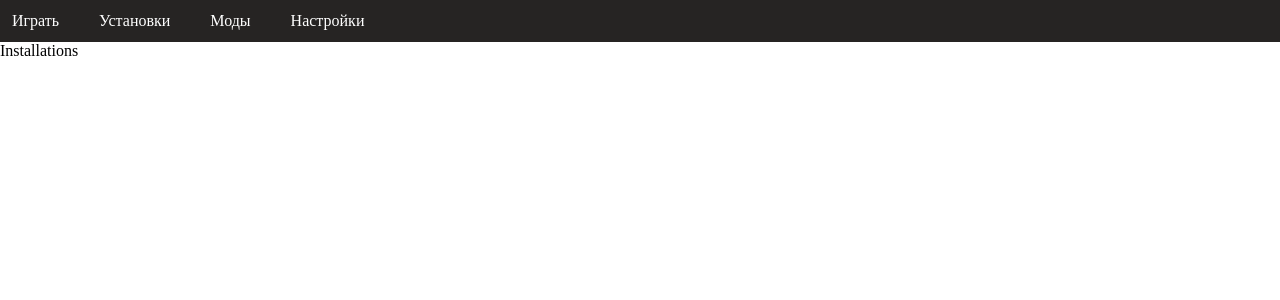
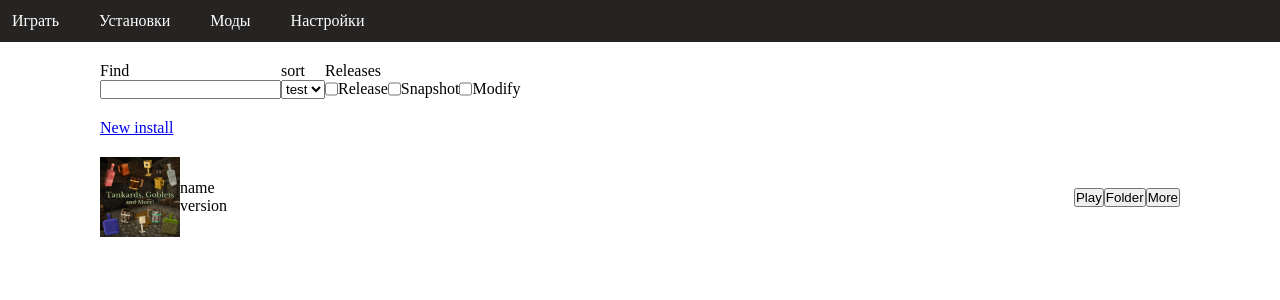
Before and after one commit to VMataruev/KLauncher, a React (Vite) app in the folder src/renderer/: page /installations in a window 1280 px wide. Shown: the top 300 px of the page. Built offline with nearby package versions, Linux system fonts and the light colour scheme.

Commit message:
installation work

```diff
--- a/src/renderer/src/App.tsx
+++ b/src/renderer/src/App.tsx
@@ -4,6 +4,7 @@ import Installations from "./features/installations/pages/installations";
 import Mods from './features/mods/pages/mods';
 import Mod from './features/mod/pages/mod'
 import Settings from './features/settings/pages/settings';
+import Made_installation from './features/made_installation/pages/made_installation';
 
 function App(): React.JSX.Element {
   const location = useLocation();
@@ -36,6 +37,7 @@ function App(): React.JSX.Element {
         <Route path="/mods" element={<Mods />} />
         <Route path="/settings" element={<Settings />} />
         <Route path="/mod/:id" element={<Mod />} />
+        <Route path='/made_installation' element={<Made_installation/>}></Route>
       </Routes>
     </>
   )
--- a/src/renderer/src/features/installations/pages/installations.tsx
+++ b/src/renderer/src/features/installations/pages/installations.tsx
@@ -1,8 +1,66 @@
+import styles from '../styles/styles.module.css'
+import img from '../../../assets/mod_img.jpg'
+import { Link } from 'react-router-dom';
+
 function Installations(): React.JSX.Element {
 
   return (
     <>
-        <div>Installations</div>
+        <div className={styles.page_wrapper}>
+
+          <div className={styles.page_header}>
+            <div className={styles.search}>
+              <div>Find</div>
+              <input type="text" />
+            </div>
+            <div className={styles.sort}>
+              <div>sort</div>
+              <select name="" id="">
+                <option value="">test</option>
+              </select>
+            </div>
+            <div className={styles.releases}>
+              <div>Releases</div>
+              <div className={styles.releases_v}>
+                <div className={styles.checkbox_box}>
+                  <input type="checkbox" />
+                  <div>Release</div>
+                </div>
+                <div className={styles.checkbox_box}>
+                  <input type="checkbox" />
+                  <div>Snapshot</div>
+                </div>
+                <div className={styles.checkbox_box}>
+                  <input type="checkbox" />
+                  <div>Modify</div>
+                </div>
+              </div>
+            </div>
+          </div>
+
+          <div className={styles.new_install}>
+            <Link to="/Made_installation">New install</Link>
+          </div>
+
+          <div className={styles.installs}>
+            <div className={styles.install}>
+              <div className={styles.left_box}>
+                <img src={img} alt="" className={styles.img}/>
+                <div className={styles.name_verison_box}>
+                  <div className={styles.name}>name</div>
+                  <div className={styles.version}>version</div>
+                </div>
+              </div>
+              <div className={styles.right_box}>
+                <button>Play</button>
+                <button>Folder</button>
+                <button>More</button>
+              </div>
+            </div>
+
+          </div>
+
+        </div>
     </>
   )
 }
--- /dev/null
+++ b/src/renderer/src/features/installations/styles/styles.module.css
@@ -0,0 +1,45 @@
+.page_wrapper {
+    padding: 20px 100px 0px 100px;
+    display: flex;
+    flex-direction: column;
+    gap: 20px;
+}
+
+.page_header {
+    display: flex;
+}
+
+.releases_v {
+    display: flex;
+}
+
+.checkbox_box {
+    display: flex;
+}
+
+.installs {
+    display: flex;
+    flex-direction: column;
+    gap: 20px;
+}
+
+.install {
+    display: flex;
+    justify-content: space-between;
+    align-items: center;
+
+}
+
+.left_box {
+    display: flex;
+}
+
+.img {
+    max-width: 80px;
+}
+
+.name_verison_box {
+    display: flex;
+    flex-direction: column;
+    justify-content: center;
+}
--- /dev/null
+++ b/src/renderer/src/features/made_installation/pages/made_installation.tsx
@@ -0,0 +1,47 @@
+import styles from '../styles/styles.module.css'
+
+function Made_installation(): React.JSX.Element {
+    return(
+        <div className={styles.page_wrapper}>
+            <div className={styles.page_header}>
+                <div>Installation create</div>
+            </div>
+
+            <div className={styles.page_body}>
+                <div className={styles.name_box}>
+                    <div className={styles.name}>Name</div>
+                    <select name="" id="">
+                        <option value="">img</option>
+                    </select>
+                </div>
+
+                <div className={styles.version_box}>
+                    <div className={styles.version}>Version</div>
+                    <select name="" id="">
+                        <option value="">version</option>
+                    </select>
+                </div>
+
+                <div className={styles.mods_box}>
+                    <div>mods</div>
+                </div>
+
+                <div className={styles.foler_box}>
+                    <div className={styles.foler_header}>Foler</div>
+                    <div className={styles.foler_box_change}>
+                        <div className={styles.foler_name}>Use default folder</div>
+                        <button>Observe</button>
+                    </div>
+                </div>
+
+            </div>
+
+            <div className={styles.page_basement}>
+                <button>Cancel</button>
+                <button>Install</button>
+            </div>
+        </div>
+    )
+}
+
+export default Made_installation
--- /dev/null
+++ b/src/renderer/src/features/made_installation/styles/styles.module.css
@@ -0,0 +1,28 @@
+.page_wrapper {
+    display: flex;
+    flex-direction: column;
+    gap: 40px;
+}
+
+.page_header {
+    display: flex;
+    justify-content: center;
+}
+
+.page_body {
+    display: flex;
+    flex-direction: column;
+    justify-content: center;
+    align-items: center;
+    width: 100%;
+    gap: 8px;
+}
+
+.foler_box_change {
+    display: flex;
+}
+
+.page_basement {
+    display: flex;
+    margin-left: auto;
+}
```
Also changed, not shown: src/renderer/src/assets/base.css (line endings or trailing spaces).
